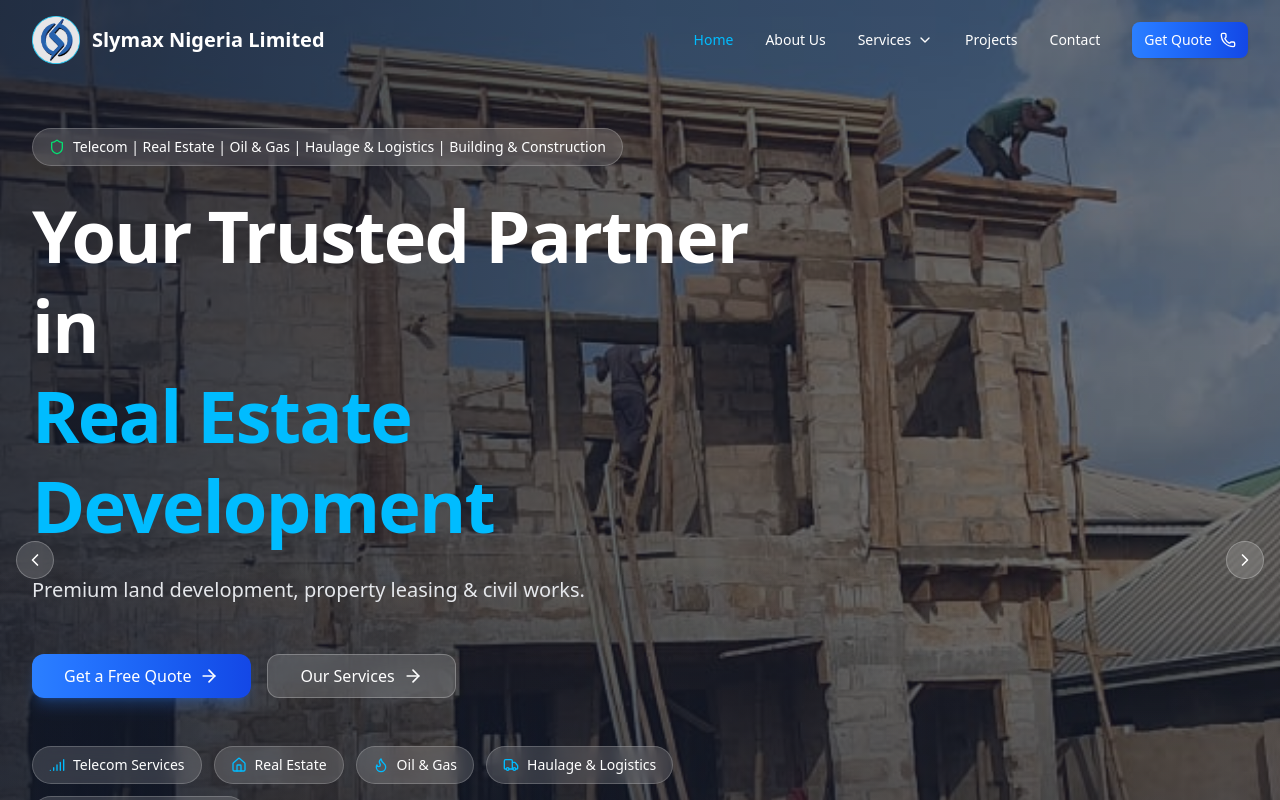
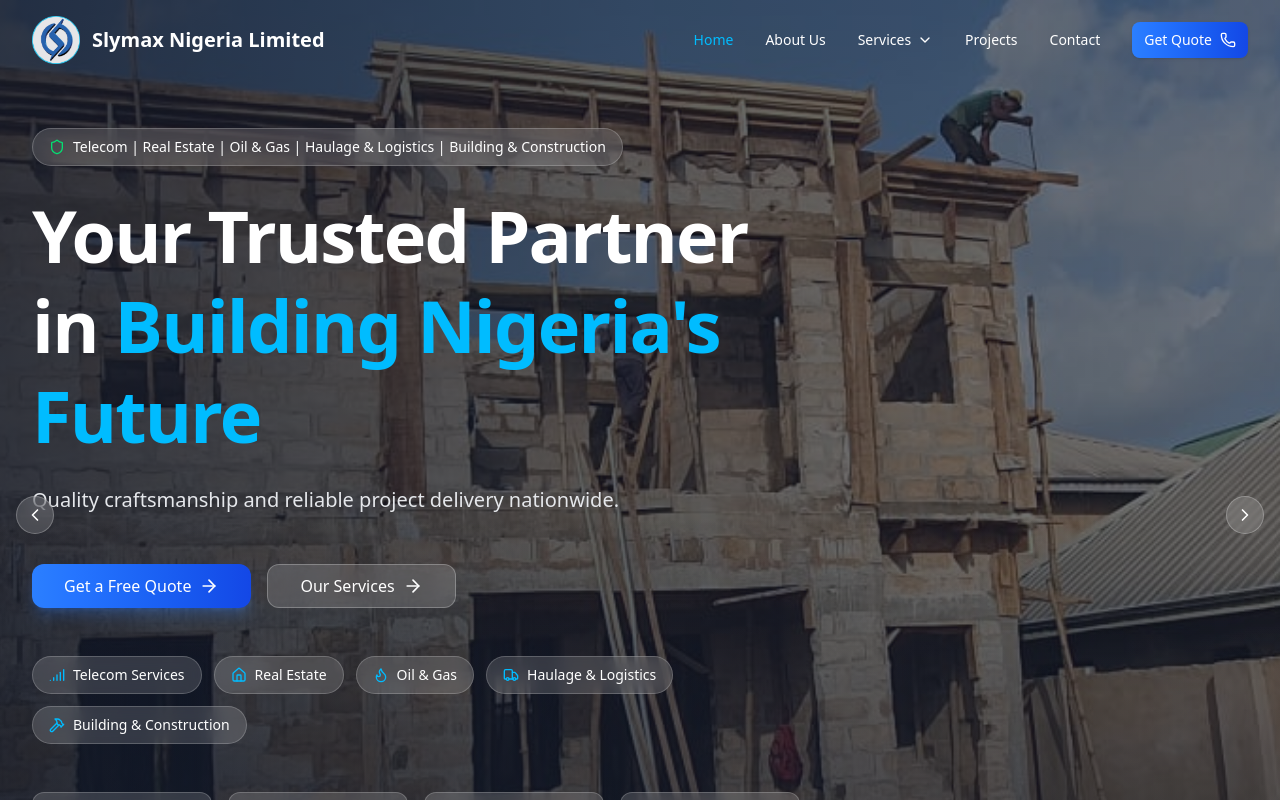
Before and after one commit to glorino/slymax, a Next.js app: page / in a window 1280 px wide. Shown: the top 800 px of the page. Built offline with nearby package versions, Linux system fonts and the light colour scheme.

Commit message:
Fix hero headline: Welcome to Slymax shows as standalone first slide

```diff
--- a/src/components/sections/Hero.tsx
+++ b/src/components/sections/Hero.tsx
@@ -19,20 +19,20 @@
 
 const captions = [
   { highlight: "Welcome to Slymax Nigeria Limited" },
+  { highlight: "Telecom & Industrial Solutions" },
   { highlight: "Building Nigeria's Future" },
   { highlight: "Real Estate Development" },
   { highlight: "Oil & Gas Expertise" },
   { highlight: "Reliable Haulage & Logistics" },
-  { highlight: "Trusted Since 2000" },
 ]
 
 const captionsSubtext = [
   "Your trusted partner in telecommunication, real estate, oil & gas, haulage & logistics, and building & construction across Nigeria.",
+  "End-to-end solutions across Nigeria with proven expertise.",
   "Quality craftsmanship and reliable project delivery nationwide.",
   "Premium land development, property leasing & civil works.",
   "Gas equipment, pipeline services & safety systems.",
   "Aggregates, sand, laterite & heavy equipment transport.",
-  "Over 500 successful projects and counting.",
 ]
 
 const stats = [
@@ -154,8 +154,6 @@
           </motion.div>
 
           <h1 className="text-4xl sm:text-5xl lg:text-6xl xl:text-7xl font-bold text-white leading-tight tracking-tight mb-6">
-            Your Trusted Partner in{" "}
-            <span className="text-sky-400 block sm:inline">
             <AnimatePresence mode="wait">
               <motion.span
                 key={currentCaption}
@@ -165,10 +163,13 @@
                 transition={{ duration: 0.4, ease: "easeInOut" }}
                 className="inline-block"
               >
-                  {captions[currentCaption].highlight}
+                {currentCaption === 0 ? (
+                  <span className="text-sky-400">{captions[currentCaption].highlight}</span>
+                ) : (
+                  <>Your Trusted Partner in <span className="text-sky-400">{captions[currentCaption].highlight}</span></>
+                )}
               </motion.span>
             </AnimatePresence>
-            </span>
           </h1>
 
           <div className="text-lg sm:text-xl text-gray-200 leading-relaxed mb-8 max-w-2xl min-h-[3rem]">
```
Lines whose indentation alone changed are shown as unchanged.
